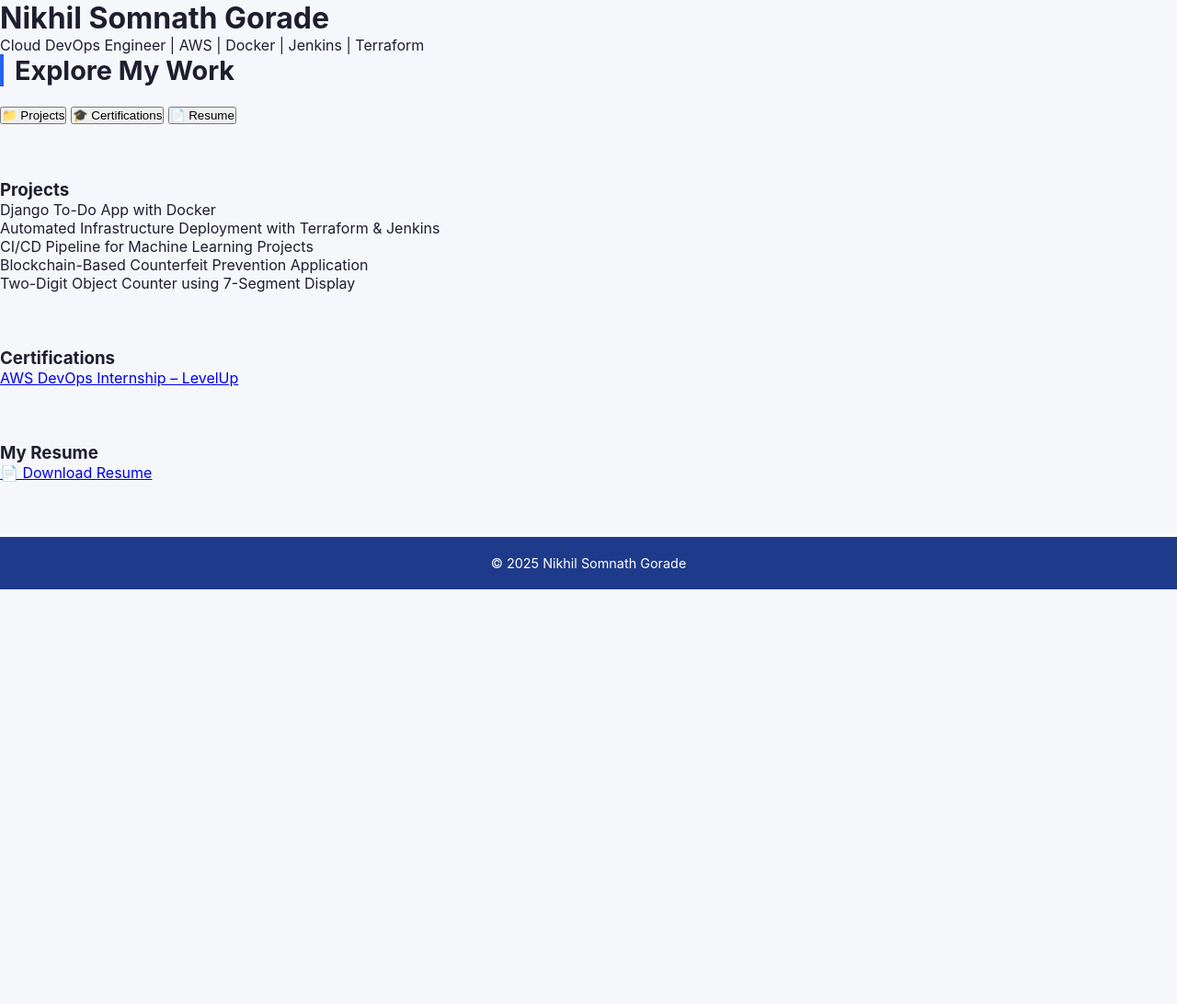
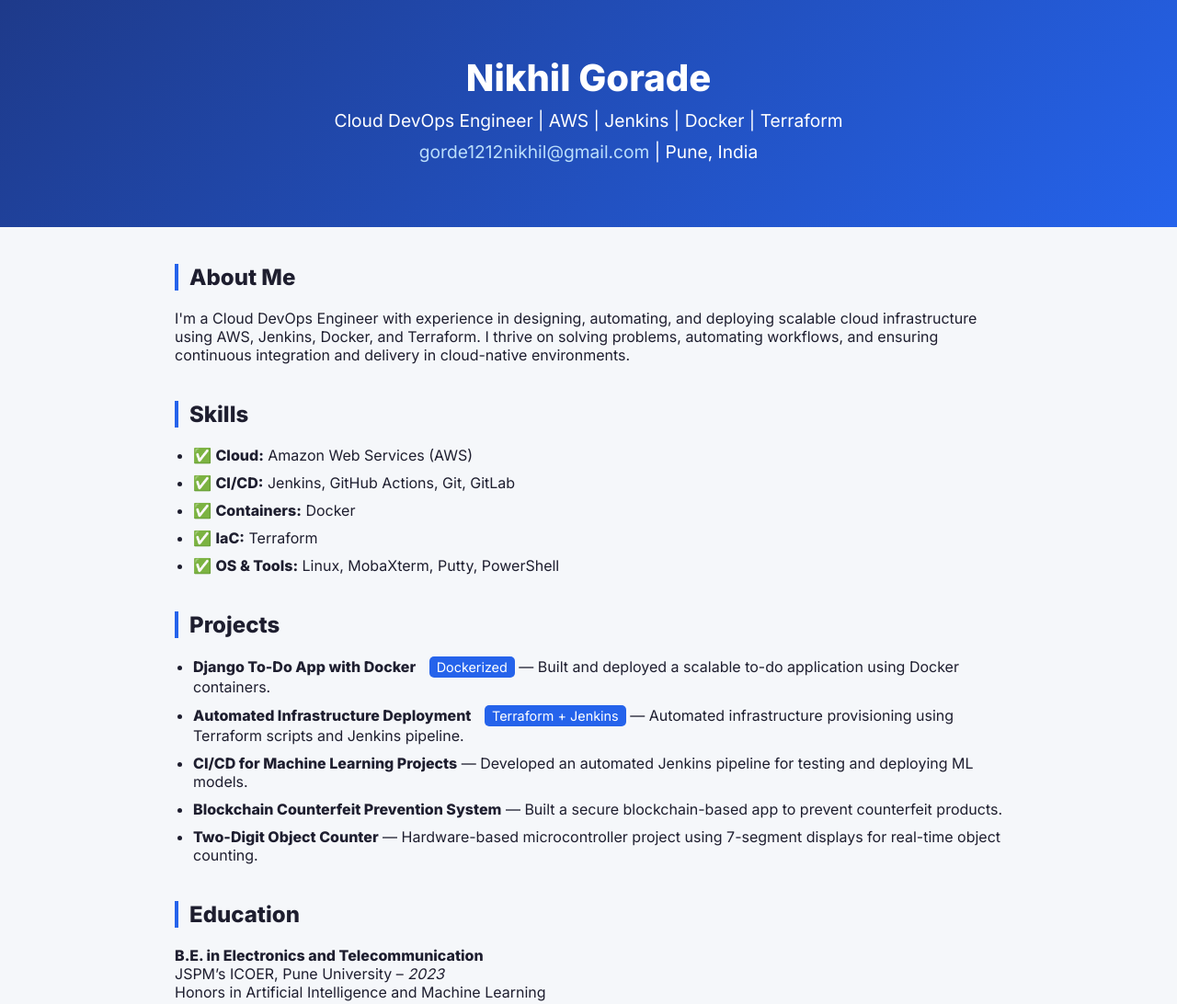
Before and after one commit to niks1212/s3-github-cicd, a plain HTML site: page index.html in a window 1280 px wide. Shown: the top 1092 px of the page at 92% size. Before the commit the page ends 800 px from the top, so only its background shows below. Drawn offline with Linux system fonts and the light colour scheme.

Commit message:
portfolio

```diff
--- a/index.html
+++ b/index.html
@@ -1,62 +1,149 @@
 <!DOCTYPE html>
 <html lang="en">
+<head>
+  <meta charset="UTF-8" />
+  <meta name="viewport" content="width=device-width, initial-scale=1.0"/>
+  <title>Nikhil Gorade | Cloud DevOps Engineer</title>
+  <link href="https://fonts.googleapis.com/css2?family=Inter:wght@400;600;800&display=swap" rel="stylesheet" />
+  <style>
+    body {
+      margin: 0;
+      font-family: 'Inter', sans-serif;
+      background-color: #f5f7fa;
+      color: #1e1e2f;
+    }
 
-<head>
-  <meta charset="UTF-8">
-  <meta name="viewport" content="width=device-width, initial-scale=1.0">
-  <title>Nikhil's Portfolio</title>
-  <link rel="stylesheet" href="style.css">
+    header {
+      background: linear-gradient(135deg, #1e3a8a, #2563eb);
+      color: white;
+      padding: 60px 20px;
+      text-align: center;
+    }
+
+    header h1 {
+      margin: 0;
+      font-size: 2.5em;
+    }
+
+    header p {
+      margin: 10px 0;
+      font-size: 1.2em;
+    }
+
+    main {
+      max-width: 900px;
+      margin: 40px auto;
+      padding: 0 20px;
+    }
+
+    section {
+      margin-bottom: 40px;
+    }
+
+    h2 {
+      border-left: 4px solid #2563eb;
+      padding-left: 12px;
+      font-size: 1.5em;
+      margin-bottom: 20px;
+    }
+
+    ul {
+      padding-left: 20px;
+    }
+
+    li {
+      margin-bottom: 10px;
+    }
+
+    a {
+      color: #2563eb;
+      text-decoration: none;
+    }
+
+    a:hover {
+      text-decoration: underline;
+    }
+
+    footer {
+      text-align: center;
+      background: #1e3a8a;
+      color: white;
+      padding: 20px 10px;
+      margin-top: 40px;
+    }
+
+    .badge {
+      display: inline-block;
+      background: #2563eb;
+      color: white;
+      padding: 3px 8px;
+      border-radius: 5px;
+      font-size: 0.9em;
+      margin-left: 10px;
+    }
+  </style>
 </head>
+<body>
 
-<body>
   <header>
-    <h1>Nikhil Somnath Gorade</h1>
-    <p>Cloud DevOps Engineer | AWS | Docker | Jenkins | Terraform</p>
+    <h1>Nikhil Gorade</h1>
+    <p>Cloud DevOps Engineer | AWS | Jenkins | Docker | Terraform</p>
+    <p><a href="mailto:gorde1212nikhil@gmail.com" style="color:#bbdefb;">gorde1212nikhil@gmail.com</a> | Pune, India</p>
   </header>
 
-  <section class="section-buttons">
-    <h2>Explore My Work</h2>
-    <div class="buttons">
-      <button onclick="showSection('projects')">📁 Projects</button>
-      <button onclick="showSection('certifications')">🎓 Certifications</button>
-      <button onclick="showSection('resume')">📄 Resume</button>
-    </div>
+  <main>
+    <section>
+      <h2>About Me</h2>
+      <p>I'm a Cloud DevOps Engineer with experience in designing, automating, and deploying scalable cloud infrastructure using AWS, Jenkins, Docker, and Terraform. I thrive on solving problems, automating workflows, and ensuring continuous integration and delivery in cloud-native environments.</p>
     </section>
 
-  <section id="projects" class="hidden-section">
-    <h3>Projects</h3>
+    <section>
+      <h2>Skills</h2>
       <ul>
-      <li>Django To-Do App with Docker</li>
-      <li>Automated Infrastructure Deployment with Terraform & Jenkins</li>
-      <li>CI/CD Pipeline for Machine Learning Projects</li>
-      <li>Blockchain-Based Counterfeit Prevention Application</li>
-      <li>Two-Digit Object Counter using 7-Segment Display</li>
+        <li>✅ <strong>Cloud:</strong> Amazon Web Services (AWS)</li>
+        <li>✅ <strong>CI/CD:</strong> Jenkins, GitHub Actions, Git, GitLab</li>
+        <li>✅ <strong>Containers:</strong> Docker</li>
+        <li>✅ <strong>IaC:</strong> Terraform</li>
+        <li>✅ <strong>OS & Tools:</strong> Linux, MobaXterm, Putty, PowerShell</li>
       </ul>
     </section>
 
-  <section id="certifications" class="hidden-section">
-    <h3>Certifications</h3>
+    <section>
+      <h2>Projects</h2>
       <ul>
-      <li><a href="https://drive.google.com/file/d/1_m4snR0NdwjN7OovwU8IjAuh_ZM4CgGe/view?usp=sharing" target="_blank">AWS DevOps Internship – LevelUp</a></li>
+        <li><strong>Django To-Do App with Docker</strong> <span class="badge">Dockerized</span> — Built and deployed a scalable to-do application using Docker containers.</li>
+        <li><strong>Automated Infrastructure Deployment</strong> <span class="badge">Terraform + Jenkins</span> — Automated infrastructure provisioning using Terraform scripts and Jenkins pipeline.</li>
+        <li><strong>CI/CD for Machine Learning Projects</strong> — Developed an automated Jenkins pipeline for testing and deploying ML models.</li>
+        <li><strong>Blockchain Counterfeit Prevention System</strong> — Built a secure blockchain-based app to prevent counterfeit products.</li>
+        <li><strong>Two-Digit Object Counter</strong> — Hardware-based microcontroller project using 7-segment displays for real-time object counting.</li>
       </ul>
     </section>
 
-  <section id="resume" class="hidden-section">
-    <h3>My Resume</h3>
-    <a href="your-resume-link.pdf" class="btn" target="_blank">📄 Download Resume</a>
+    <section>
+      <h2>Education</h2>
+      <p><strong>B.E. in Electronics and Telecommunication</strong><br/>
+      JSPM’s ICOER, Pune University – <em>2023</em><br/>
+      Honors in Artificial Intelligence and Machine Learning</p>
     </section>
 
+    <section>
+      <h2>Certifications</h2>
+      <p><strong>AWS DevOps Engineer Internship</strong><br/>
+      LevelUp, Hyderabad – June to Dec 2024</p>
+    </section>
+
+    <section>
+      <h2>Connect</h2>
+      <p>
+        <a href="https://github.com/niks1212" target="_blank">GitHub</a> |
+        <a href="https://www.linkedin.com/in/nikhil-gorade-74b015216/" target="_blank">LinkedIn</a>
+      </p>
+    </section>
+  </main>
+
   <footer>
-    <p>&copy; 2025 Nikhil Somnath Gorade</p>
+    <p>© 2025 Nikhil Gorade. All rights reserved.</p>
   </footer>
 
-  <script>
-    function showSection(id) {
-      const sections = document.querySelectorAll('.hidden-section');
-      sections.forEach(section => section.style.display = 'none');
-      document.getElementById(id).style.display = 'block';
-    }
-  </script>
 </body>
-
 </html>
--- a/style.css
+++ b/style.css
@@ -1,56 +1,124 @@
-* { margin:0; padding:0; box-sizing:border-box; }
-body { font-family: 'Inter', sans-serif; color:#1e1e2f; background:#f5f7fa; }
-
-.hero {
-  background: linear-gradient(135deg,#1e3a8a,#2563eb);
-  color:#fff; text-align:center; padding:100px 20px;
-}
-.hero h1 { font-size:3rem; }
-.hero p { font-size:1.2rem; margin:10px 0; }
-.hero .cta {
-  display:inline-block; margin-top:20px;
-  padding:10px 20px; background:#fff; color:#1e3a8a;
-  border-radius:30px; font-weight:600; text-decoration:none;
+/* Font & Base */
+body {
+  margin: 0;
+  font-family: 'Inter', sans-serif;
+  background-color: #f5f7fa;
+  color: #1e1e2f;
+  line-height: 1.6;
 }
 
-main { max-width:900px; margin:50px auto; padding:0 20px; }
-
-section { margin-bottom:60px; }
-section h2 {
-  font-size:1.8rem; border-left:4px solid #2563eb;
-  padding-left:12px; margin-bottom:20px;
-}
-.about p { font-size:1.1rem; line-height:1.6; }
-
-.skills span {
-  display:inline-block; background:#2563eb; color:#fff;
-  padding:6px 12px; margin:4px; border-radius:4px;
+a {
+  color: #2563eb;
+  text-decoration: none;
 }
 
-.projects .grid {
-  display:grid; grid-template-columns: repeat(auto-fit, minmax(260px, 1fr));
-  gap:20px;
+a:hover {
+  text-decoration: underline;
 }
-.card {
-  background:#fff; padding:20px; border-radius:8px;
-  box-shadow:0 4px 6px rgba(0,0,0,0.05);
+
+/* Header */
+header {
+  background: linear-gradient(135deg, #1e3a8a, #2563eb);
+  color: white;
+  padding: 60px 20px;
+  text-align: center;
 }
-.card h3 { font-size:1.2rem; margin-bottom:10px; }
-.card p { font-size:1rem; margin-bottom:15px; }
-.card a {
-  color:#2563eb; font-weight:600;
-  text-decoration:none;
+
+header h1 {
+  margin: 0;
+  font-size: 2.8em;
 }
-.card a:hover { text-decoration:underline; }
 
-.resume a {
-  display:block; text-align:center; background:#1e3a8a;
-  color:#fff; padding:12px 20px; width:200px; margin:40px auto 0;
-  border-radius:30px; font-weight:600; text-decoration:none;
+header p {
+  margin: 10px 0;
+  font-size: 1.2em;
 }
-.resume a:hover { opacity:0.9; }
 
+/* Main Content */
+main {
+  max-width: 900px;
+  margin: 40px auto;
+  padding: 0 20px;
+}
+
+section {
+  margin-bottom: 50px;
+}
+
+h2 {
+  border-left: 4px solid #2563eb;
+  padding-left: 12px;
+  font-size: 1.6em;
+  margin-bottom: 20px;
+}
+
+/* Buttons */
+button {
+  padding: 10px 20px;
+  background-color: #2563eb;
+  color: white;
+  border: none;
+  border-radius: 5px;
+  font-weight: 600;
+  cursor: pointer;
+  transition: background-color 0.3s ease;
+}
+
+button:hover {
+  background-color: #1d4ed8;
+}
+
+ul {
+  padding-left: 20px;
+  margin-top: 20px;
+}
+
+li {
+  margin-bottom: 10px;
+}
+
+/* Badge */
+.badge {
+  display: inline-block;
+  background: #2563eb;
+  color: white;
+  padding: 3px 8px;
+  border-radius: 5px;
+  font-size: 0.85em;
+  margin-left: 10px;
+}
+
+/* Footer */
 footer {
-  text-align:center; padding:20px; background:#1e3a8a;
-  color:#fff; font-size:0.9rem;
+  text-align: center;
+  background: #1e3a8a;
+  color: white;
+  padding: 20px 10px;
+  margin-top: 60px;
 }
+
+/* Custom Section for Resume & Certs */
+.resume-cert-buttons button {
+  margin: 8px;
+}
+
+.resume-cert-buttons .cert {
+  background-color: #10b981;
+}
+
+.resume-cert-buttons .cert:hover {
+  background-color: #059669;
+}
+
+.resume-cert-buttons .resume {
+  background-color: #ef4444;
+}
+
+.resume-cert-buttons .resume:hover {
+  background-color: #dc2626;
+}
+
+/* Project List Animation */
+#projectList {
+  transition: all 0.4s ease-in-out;
+}
```
Lines whose indentation alone changed are shown as unchanged.
